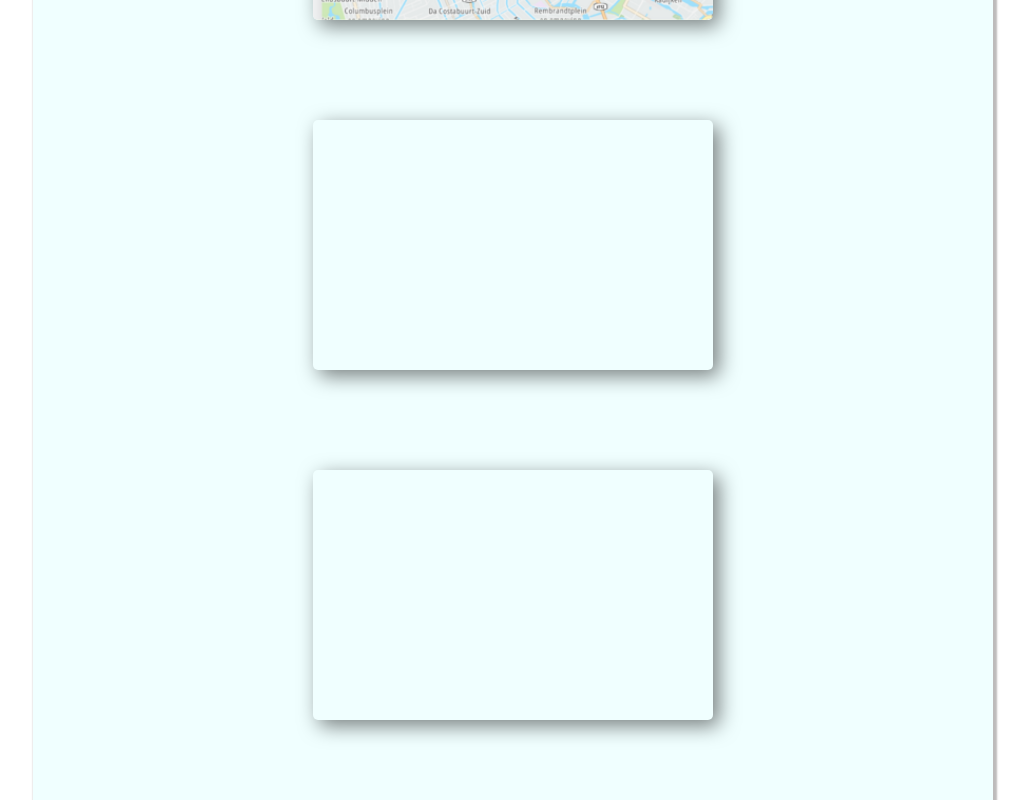
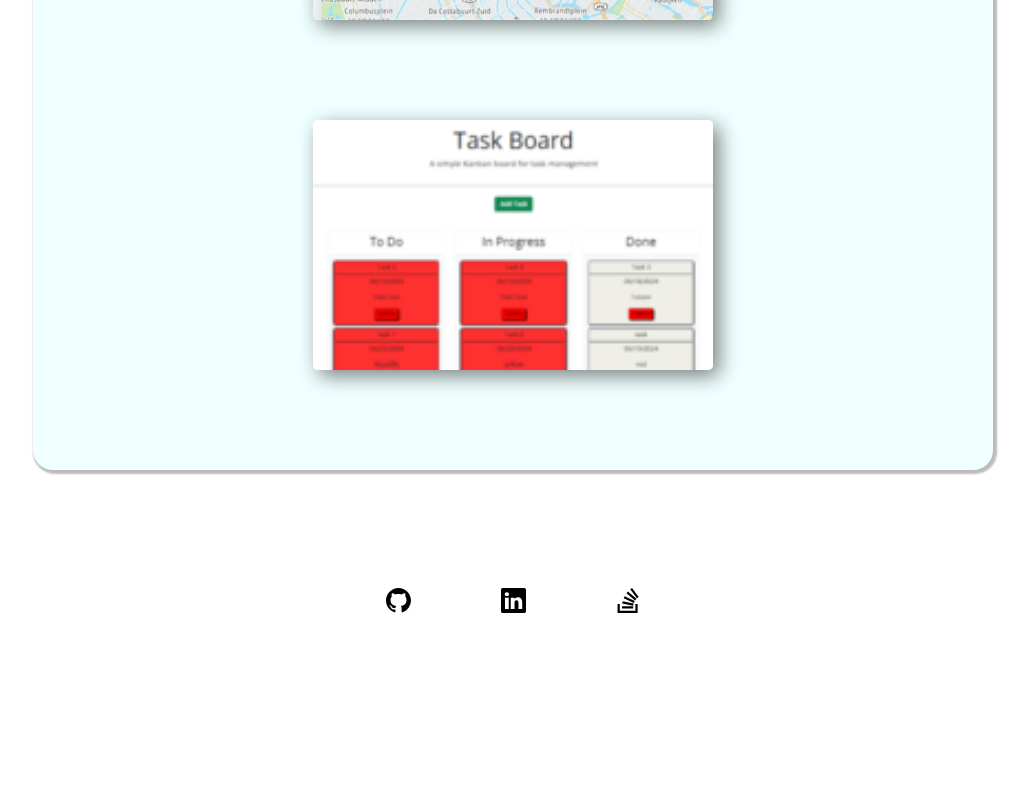
Before and after one commit to ekhay-hit/ekhay_div_hub, a React (Vite) app: page /portfolio in a window 1280 px wide. Shown: the part 1320-2120 px from the top of the page, without its empty margins (127-1156 px from the left). After the commit the page ends 2010 px from the top, so only its background shows below. Built offline with nearby package versions, Linux system fonts and the light colour scheme; a web font is replaced by a local one.

Commit message:
updated the name of taskboard image

```diff
--- a/src/pages/Portfolio.jsx
+++ b/src/pages/Portfolio.jsx
@@ -32,25 +32,9 @@ const projects = [
     id: 4,
     name: "Task Board",
     technology: "JS,jQuery,CSS",
-    image: "taskBoard",
+    image: "taskBoard1",
     gitHub: "https://github.com/ekhay-hit/Tasks-Board",
     dUrl: "https://ekhay-hit.github.io/Tasks-Board/",
-  },
-  {
-    id: 5,
-    name: "Task Board",
-    technology: "JS,jQuery,CSS",
-    image: "taskBoard",
-    gitHub: "https://github.com/ekhay-hit/Tasks-Board",
-    dUrl: "https://ekhay-hit.github.io/Tasks-Board/",
-  },
-  {
-    id: 3,
-    name: "Safer Travels",
-    technology: "JS,CSS, API,",
-    image: "weatherDashboard",
-    gitHub: "https://github.com/MTKRD/Safer-Travels",
-    dUrl: "https://mtkrd.github.io/Safer-Travels/",
   },
 ];
 
```
Also changed, not shown: src/assets/taskBoard1.png (renamed from src/assets/TaskBoard.png).
